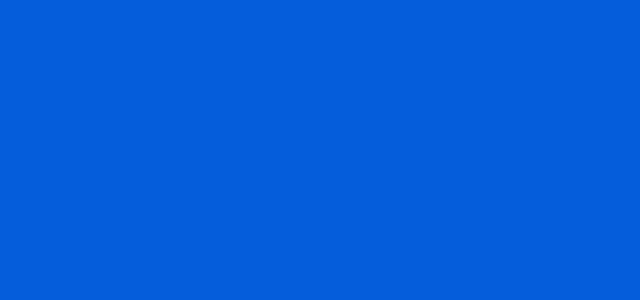
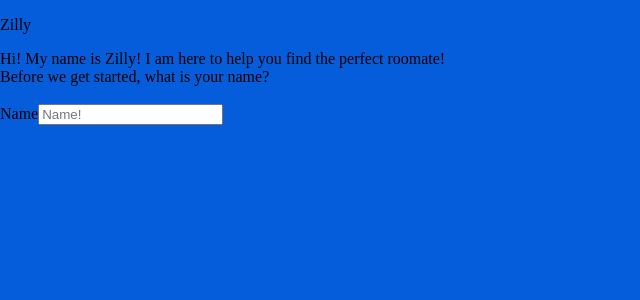
Before and after one commit to Jdwalli/genZillow, a React (Create React App) app in the folder client/: page / in a window 1280 px wide. Shown: the top 300 px of the page, without its empty margins (0-640 px from the left). Built offline with nearby package versions, Linux system fonts and the light colour scheme.

Commit message:
Added Zilly to app

```diff
--- a/client/src/App.tsx
+++ b/client/src/App.tsx
@@ -1,9 +1,14 @@
 import React from 'react';
 import './styles/App.css';
+import Zilly from './components/Zilly';
 
 function App() {
   return (
-    <div className="App"></div>
+    <div className="App">
+      <section className='chatbot-area'>
+        <Zilly />
+      </section>
+    </div>
   );
 }
 
```
